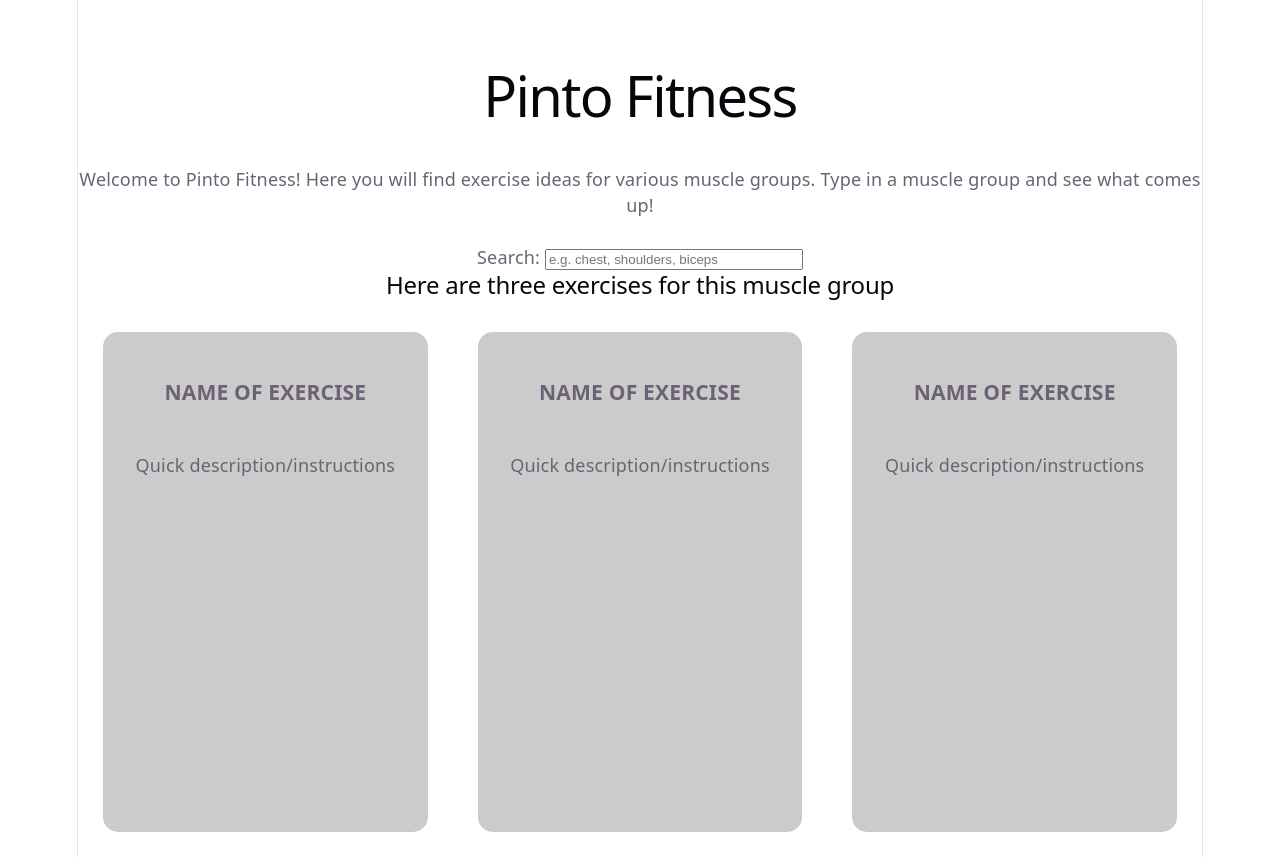
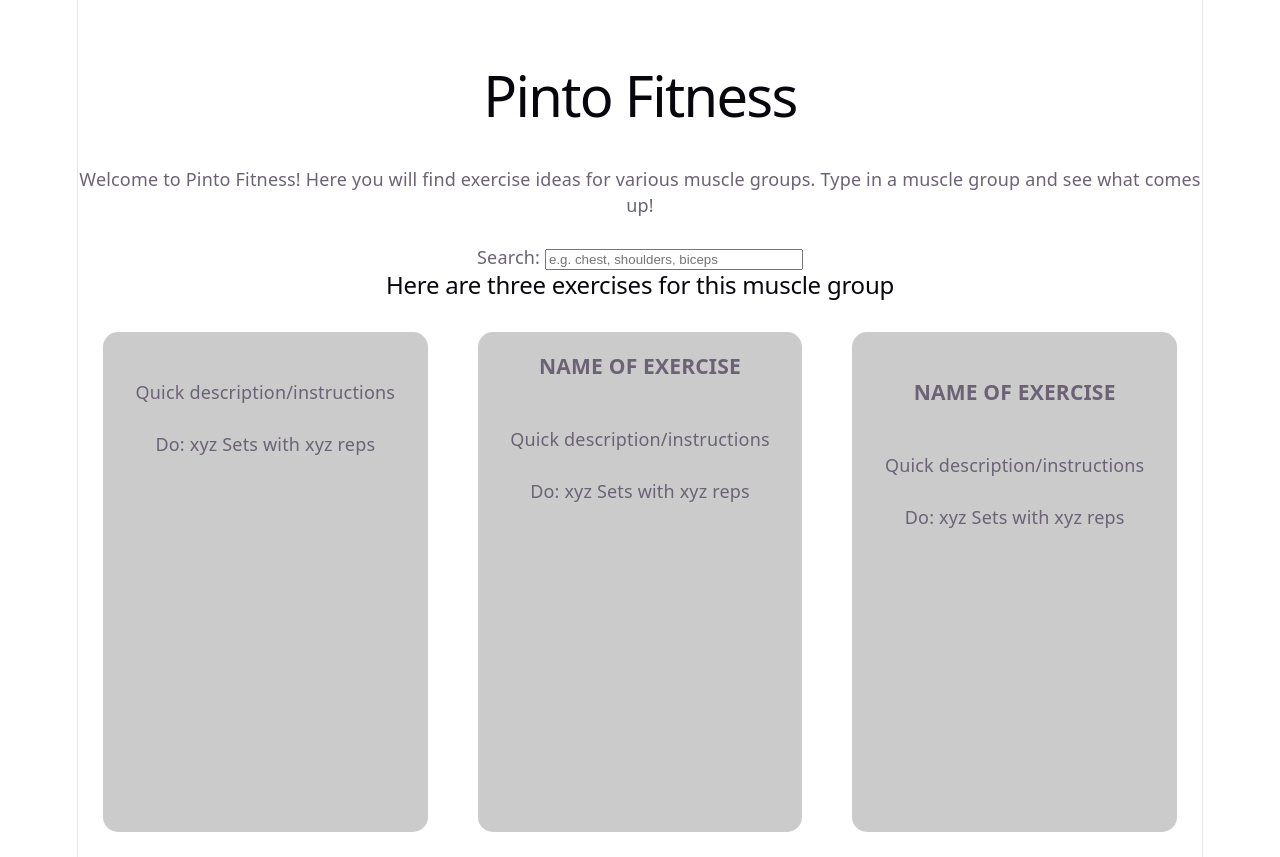
Before and after one commit to bhawk3/Pinto-Fitness, a React (Vite) app: page / in a window 1280 px wide. Built offline with nearby package versions, Linux system fonts and the light colour scheme.

Commit message:
Workout data added but not yet displaying to the DOM

```diff
--- a/src/display.jsx
+++ b/src/display.jsx
@@ -1,7 +1,10 @@
 import "./display.css";
+import workoutData from "/workoutData.json";
 
 //I will need to pass data from user down through props
 //I should probably generated the cards more dynamically
+
+//h3 on first card is only targeting the group of "chest" but not the individual exercise
 
 export default function Display() {
 	return (
@@ -9,27 +12,28 @@ export default function Display() {
 			<h2>Here are three exercises for this muscle group</h2>
 			<div className="card-container">
 				<div className="card">
-					<img src="#" alt="" width="100"></img>
+					<h3>{workoutData.muscle_groups.group}</h3>
+					<br />
+					<p>Quick description/instructions</p>
+					<br />
+					<p>Do: xyz Sets with xyz reps</p>
+				</div>
+				<br />
+				<div className="card">
+					<h3>NAME OF EXERCISE</h3>
+					<br />
+					<p>Quick description/instructions</p>
+					<br />
+					<p>Do: xyz Sets with xyz reps</p>
+				</div>
+				<br />
+				<div className="card">
 					<br />
 					<h3>NAME OF EXERCISE</h3>
 					<br />
 					<p>Quick description/instructions</p>
-				</div>
-				<br />
-				<div className="card">
-					<img src="#" alt="" width="100"></img>
 					<br />
-					<h3>NAME OF EXERCISE</h3>
-					<br />
-					<p>Quick description/instructions</p>
-				</div>{" "}
-				<br />
-				<div className="card">
-					<img src="#" alt="" width="100"></img>
-					<br />
-					<h3>NAME OF EXERCISE</h3>
-					<br />
-					<p>Quick description/instructions</p>
+					<p>Do: xyz Sets with xyz reps</p>
 				</div>
 			</div>
 		</>
--- /dev/null
+++ b/workoutData.json
@@ -0,0 +1,367 @@
+{
+	"muscle_groups": [
+		{
+			"group": "Chest",
+			"exercises": [
+				{
+					"id": 1,
+					"name": "Barbell Bench Press",
+					"description": "Press barbell from chest while lying flat on a bench.",
+					"sets": "3-5",
+					"reps": "5-10",
+					"targets": ["pectoralis major", "triceps", "anterior deltoids"]
+				},
+				{
+					"id": 2,
+					"name": "Incline Dumbbell Press",
+					"description": "Press dumbbells on an incline bench to target upper chest.",
+					"sets": "3-4",
+					"reps": "8-12",
+					"targets": ["upper chest", "shoulders", "triceps"]
+				},
+				{
+					"id": 3,
+					"name": "Push-Up",
+					"description": "Bodyweight press from the floor.",
+					"sets": "3-4",
+					"reps": "10-20",
+					"targets": ["chest", "triceps", "core"]
+				},
+				{
+					"id": 4,
+					"name": "Chest Fly (Dumbbell)",
+					"description": "Wide arc movement to stretch and contract chest.",
+					"sets": "3-4",
+					"reps": "10-15",
+					"targets": ["pectoralis major"]
+				},
+				{
+					"id": 5,
+					"name": "Cable Fly",
+					"description": "Controlled fly using cables for constant tension.",
+					"sets": "3-4",
+					"reps": "10-15",
+					"targets": ["chest"]
+				},
+				{
+					"id": 6,
+					"name": "Decline Bench Press",
+					"description": "Press on a decline bench to target lower chest.",
+					"sets": "3-4",
+					"reps": "6-10",
+					"targets": ["lower chest", "triceps"]
+				},
+				{
+					"id": 7,
+					"name": "Dips (Chest Focused)",
+					"description": "Lean forward while dipping to hit chest.",
+					"sets": "3-4",
+					"reps": "8-15",
+					"targets": ["chest", "triceps"]
+				},
+				{
+					"id": 8,
+					"name": "Machine Chest Press",
+					"description": "Guided press movement on machine.",
+					"sets": "3-4",
+					"reps": "8-12",
+					"targets": ["chest", "triceps"]
+				}
+			]
+		},
+		{
+			"group": "Back",
+			"exercises": [
+				{
+					"id": 9,
+					"name": "Pull-Up",
+					"description": "Pull body up to bar using upper body.",
+					"sets": "3-4",
+					"reps": "6-12",
+					"targets": ["lats", "biceps"]
+				},
+				{
+					"id": 10,
+					"name": "Lat Pulldown",
+					"description": "Pull bar down to chest on machine.",
+					"sets": "3-4",
+					"reps": "8-12",
+					"targets": ["lats", "biceps"]
+				},
+				{
+					"id": 11,
+					"name": "Barbell Row",
+					"description": "Row barbell toward torso.",
+					"sets": "3-5",
+					"reps": "6-10",
+					"targets": ["lats", "middle back"]
+				},
+				{
+					"id": 12,
+					"name": "Seated Cable Row",
+					"description": "Row cable handle to torso.",
+					"sets": "3-4",
+					"reps": "8-12",
+					"targets": ["middle back", "lats"]
+				},
+				{
+					"id": 13,
+					"name": "Deadlift",
+					"description": "Lift barbell from ground to standing.",
+					"sets": "3-5",
+					"reps": "3-6",
+					"targets": ["lower back", "glutes", "hamstrings"]
+				},
+				{
+					"id": 14,
+					"name": "T-Bar Row",
+					"description": "Row bar from fixed point.",
+					"sets": "3-4",
+					"reps": "8-12",
+					"targets": ["mid-back"]
+				},
+				{
+					"id": 15,
+					"name": "Face Pull",
+					"description": "Pull rope toward face.",
+					"sets": "3-4",
+					"reps": "12-15",
+					"targets": ["rear delts", "upper back"]
+				},
+				{
+					"id": 16,
+					"name": "Superman Hold",
+					"description": "Hold extended position face down.",
+					"sets": "3",
+					"reps": "20-40 sec",
+					"targets": ["lower back"]
+				}
+			]
+		},
+		{
+			"group": "Shoulders",
+			"exercises": [
+				{
+					"id": 17,
+					"name": "Overhead Press",
+					"description": "Press bar overhead from shoulders.",
+					"sets": "3-5",
+					"reps": "5-10",
+					"targets": ["deltoids", "triceps"]
+				},
+				{
+					"id": 18,
+					"name": "Lateral Raise",
+					"description": "Raise dumbbells to sides.",
+					"sets": "3-4",
+					"reps": "12-15",
+					"targets": ["lateral delts"]
+				},
+				{
+					"id": 19,
+					"name": "Front Raise",
+					"description": "Lift weights forward.",
+					"sets": "3-4",
+					"reps": "10-15",
+					"targets": ["front delts"]
+				},
+				{
+					"id": 20,
+					"name": "Rear Delt Fly",
+					"description": "Fly motion bent over.",
+					"sets": "3-4",
+					"reps": "12-15",
+					"targets": ["rear delts"]
+				},
+				{
+					"id": 21,
+					"name": "Arnold Press",
+					"description": "Rotational press variation.",
+					"sets": "3-4",
+					"reps": "8-12",
+					"targets": ["deltoids"]
+				},
+				{
+					"id": 22,
+					"name": "Upright Row",
+					"description": "Pull bar upward close to body.",
+					"sets": "3-4",
+					"reps": "8-12",
+					"targets": ["traps", "shoulders"]
+				},
+				{
+					"id": 23,
+					"name": "Cable Lateral Raise",
+					"description": "Lateral raise using cable tension.",
+					"sets": "3-4",
+					"reps": "12-15",
+					"targets": ["lateral delts"]
+				},
+				{
+					"id": 24,
+					"name": "Handstand Push-Up",
+					"description": "Vertical bodyweight press.",
+					"sets": "3-4",
+					"reps": "5-10",
+					"targets": ["shoulders", "triceps"]
+				}
+			]
+		},
+		{
+			"group": "Arms",
+			"exercises": [
+				{
+					"id": 25,
+					"name": "Barbell Curl",
+					"description": "Curl barbell upward.",
+					"sets": "3-4",
+					"reps": "8-12",
+					"targets": ["biceps"]
+				},
+				{
+					"id": 26,
+					"name": "Hammer Curl",
+					"description": "Neutral grip curl.",
+					"sets": "3-4",
+					"reps": "10-12",
+					"targets": ["biceps", "brachialis"]
+				},
+				{
+					"id": 27,
+					"name": "Tricep Pushdown",
+					"description": "Push cable downward.",
+					"sets": "3-4",
+					"reps": "10-15",
+					"targets": ["triceps"]
+				},
+				{
+					"id": 28,
+					"name": "Skull Crushers",
+					"description": "Lower bar to forehead.",
+					"sets": "3-4",
+					"reps": "8-12",
+					"targets": ["triceps"]
+				},
+				{
+					"id": 29,
+					"name": "Concentration Curl",
+					"description": "Seated isolated curl.",
+					"sets": "3",
+					"reps": "10-12",
+					"targets": ["biceps"]
+				},
+				{
+					"id": 30,
+					"name": "Overhead Tricep Extension",
+					"description": "Extend arms overhead.",
+					"sets": "3-4",
+					"reps": "10-12",
+					"targets": ["triceps"]
+				}
+			]
+		},
+		{
+			"group": "Legs",
+			"exercises": [
+				{
+					"id": 31,
+					"name": "Squat",
+					"description": "Lower body with barbell.",
+					"sets": "3-5",
+					"reps": "5-10",
+					"targets": ["quads", "glutes"]
+				},
+				{
+					"id": 32,
+					"name": "Leg Press",
+					"description": "Push platform with legs.",
+					"sets": "3-4",
+					"reps": "10-15",
+					"targets": ["quads", "glutes"]
+				},
+				{
+					"id": 33,
+					"name": "Lunges",
+					"description": "Step forward and lower.",
+					"sets": "3-4",
+					"reps": "10-12 each leg",
+					"targets": ["quads", "glutes"]
+				},
+				{
+					"id": 34,
+					"name": "Romanian Deadlift",
+					"description": "Hip hinge movement.",
+					"sets": "3-4",
+					"reps": "8-12",
+					"targets": ["hamstrings", "glutes"]
+				},
+				{
+					"id": 35,
+					"name": "Leg Curl",
+					"description": "Curl weight with legs.",
+					"sets": "3-4",
+					"reps": "10-15",
+					"targets": ["hamstrings"]
+				},
+				{
+					"id": 36,
+					"name": "Leg Extension",
+					"description": "Extend legs on machine.",
+					"sets": "3-4",
+					"reps": "10-15",
+					"targets": ["quads"]
+				}
+			]
+		},
+		{
+			"group": "Glutes",
+			"exercises": [
+				{
+					"id": 37,
+					"name": "Hip Thrust",
+					"description": "Drive hips upward.",
+					"sets": "3-4",
+					"reps": "8-12",
+					"targets": ["glutes"]
+				},
+				{
+					"id": 38,
+					"name": "Glute Bridge",
+					"description": "Lift hips from floor.",
+					"sets": "3-4",
+					"reps": "12-15",
+					"targets": ["glutes"]
+				}
+			]
+		},
+		{
+			"group": "Core",
+			"exercises": [
+				{
+					"id": 39,
+					"name": "Plank",
+					"description": "Hold straight body position.",
+					"sets": "3",
+					"reps": "30-60 sec",
+					"targets": ["core"]
+				},
+				{
+					"id": 40,
+					"name": "Crunch",
+					"description": "Lift upper torso.",
+					"sets": "3-4",
+					"reps": "15-20",
+					"targets": ["abs"]
+				},
+				{
+					"id": 41,
+					"name": "Leg Raise",
+					"description": "Raise legs while lying.",
+					"sets": "3-4",
+					"reps": "10-15",
+					"targets": ["lower abs"]
+				}
+			]
+		}
+	]
+}
```
